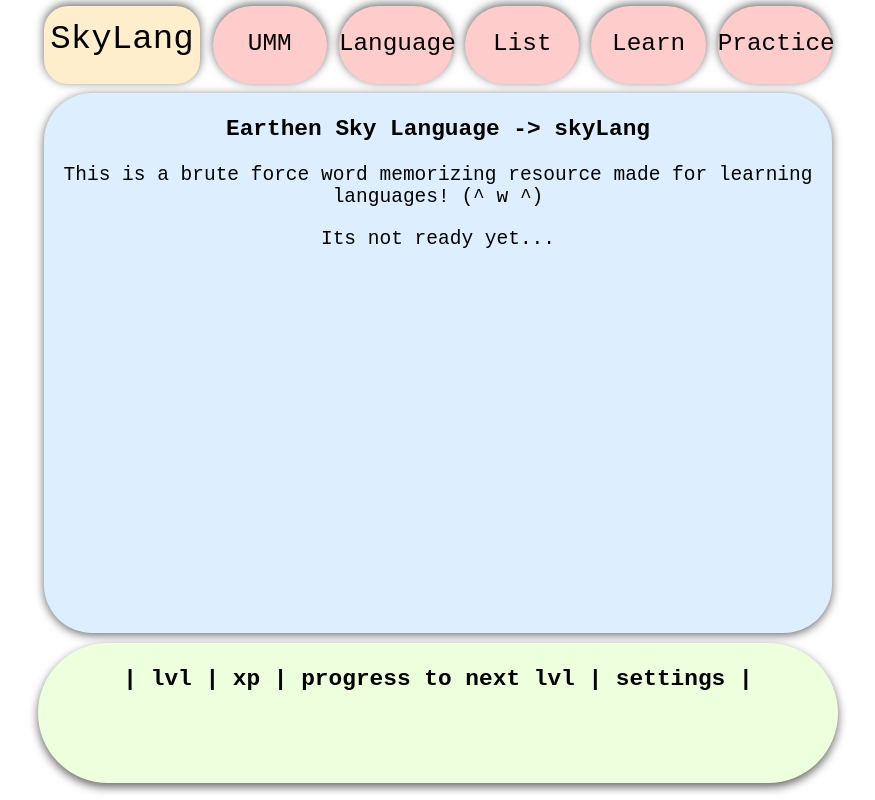
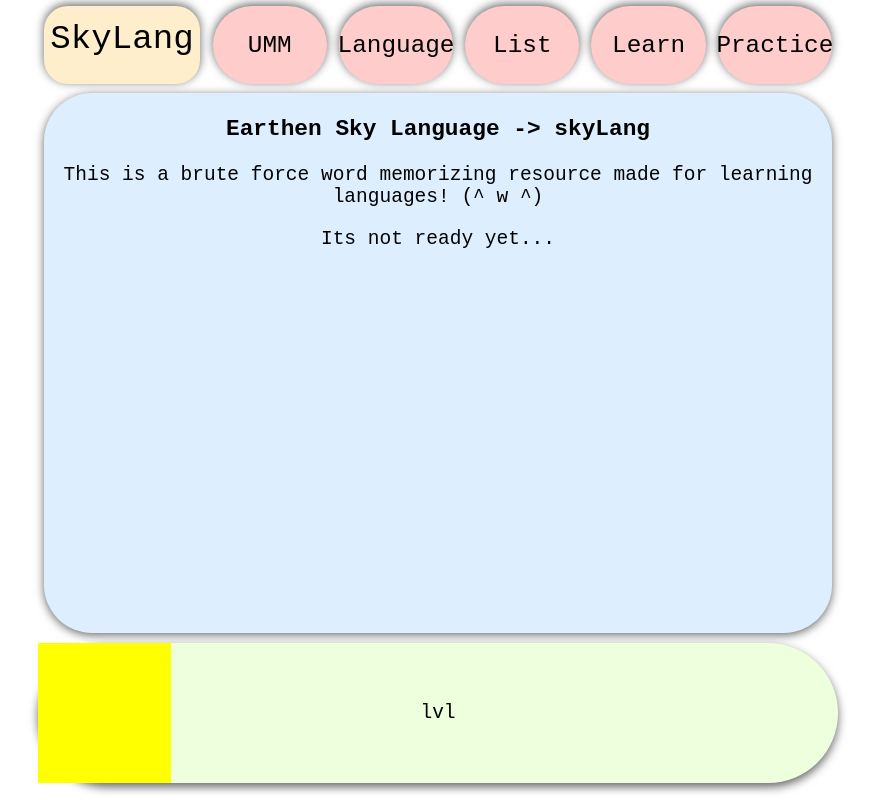
Before and after one commit to EarthenSkyLang/earthenskylang.github.io, a plain HTML site: page index.html in a window 1280 px wide. Shown: the whole page, without its empty margins (202-1077 px from the left). Drawn offline with Linux system fonts and the light colour scheme.

Commit message:
small style changes
buttons

```diff
--- a/css/styleMain.css
+++ b/css/styleMain.css
@@ -45,6 +45,28 @@ body {
   -moz-box-shadow: 0 -2px 10px rgba(0,0,0,0.6);
   -webkit-box-shadow: 0 -2px 10px rgba(0,0,0,0.6);
   -o-box-shadow: 0 -2px 10px rgba(0,0,0,0.6);
+
+   cursor: pointer;
+}
+
+.box:hover {
+  /*shadow*/
+  box-shadow: 0 -3px 15px rgba(0,0,0,0.6);
+  -moz-box-shadow: 0 -3px 15px rgba(0,0,0,0.6);
+  -webkit-box-shadow: 0 -3px 15px rgba(0,0,0,0.6);
+  -o-box-shadow: 0 -3px 15px rgba(0,0,0,0.6);
+
+  background-color: #fbb;
+}
+
+.box:active {
+  /*shadow*/
+  box-shadow: 0 -1px 5px rgba(0,0,0,0.6);
+  -moz-box-shadow: 0 -1px 5px rgba(0,0,0,0.6);
+  -webkit-box-shadow: 0 -1px 5px rgba(0,0,0,0.6);
+  -o-box-shadow: 0 -1px 5px rgba(0,0,0,0.6);
+
+  background-color: #faa;
 }
 
 #logo {
@@ -54,6 +76,23 @@ body {
   float: left;
 
   background-color: #fec;
+}
+
+#logo:hover {
+  background-color: #fdb;
+}
+
+#logo:active {
+  background-color: #eca;
+}
+
+.centeredText {
+  margin: 0;
+  position: absolute;
+  top: 50%;
+  left: 50%;
+  margin-right: -50%;
+  transform: translate(-50%, -50%);
 }
 
 #body {
@@ -122,3 +161,23 @@ body {
   -webkit-box-shadow: 0 4px 10px rgba(0,0,0,0.6);
   -o-box-shadow: 0 4px 10px rgba(0,0,0,0.6);
 }
+
+#levelBox {
+  width: calc(100% / 6);
+  height: 100%;
+
+  background-color: yellow;
+}
+
+#xpBox {
+  width: calc(100% / 6);
+  background-color: blue;
+}
+
+/*standard classes*/
+.unselectable {
+  -webkit-user-select: none; /* Safari */
+  -moz-user-select: none; /* Firefox */
+  -ms-user-select: none; /* IE10+/Edge */
+  user-select: none; /* Standard */
+}
--- a/index.html
+++ b/index.html
@@ -10,13 +10,13 @@
   <body onload="start()">
 
     <div id="header">
-      <div class="box" id="logo" style="font-size: 1.75em; border-radius: 24px;"><p style="margin: 14px 0 0 0;">SkyLang</p></div>
+      <div class="box unselectable" id="logo" style="font-size: 1.75em; border-radius: 24px;"><p style="margin: 14px 0 0 0;">SkyLang</p></div>
 
-      <div class="box"><p>Practice</p></div>
-      <div class="box"><p>Learn</p></div>
-      <div class="box"><p>List</p></div>
-      <div class="box"><p>Language</p></div>
-      <div class="box"><p>UMM</p></div>
+      <div class="box unselectable"><p class="centeredText">Practice</p></div>
+      <div class="box unselectable"><p class="centeredText">Learn</p></div>
+      <div class="box unselectable"><p class="centeredText">List</p></div>
+      <div class="box unselectable"><p class="centeredText">Language</p></div>
+      <div class="box unselectable"><p class="centeredText">UMM</p></div>
     </div>
 
     <div id="body">
@@ -35,7 +35,8 @@
 
     <div id="footer">
       <div id="footerBox">
-        <h3>| lvl | xp | progress to next lvl | settings |</h3>
+        <div id="levelBox"><p class="centeredText">lvl</p></div>
+        <!-- <h3>| lvl | xp | progress to next lvl | settings |</h3> -->
       </div>
     </div>
 
```
